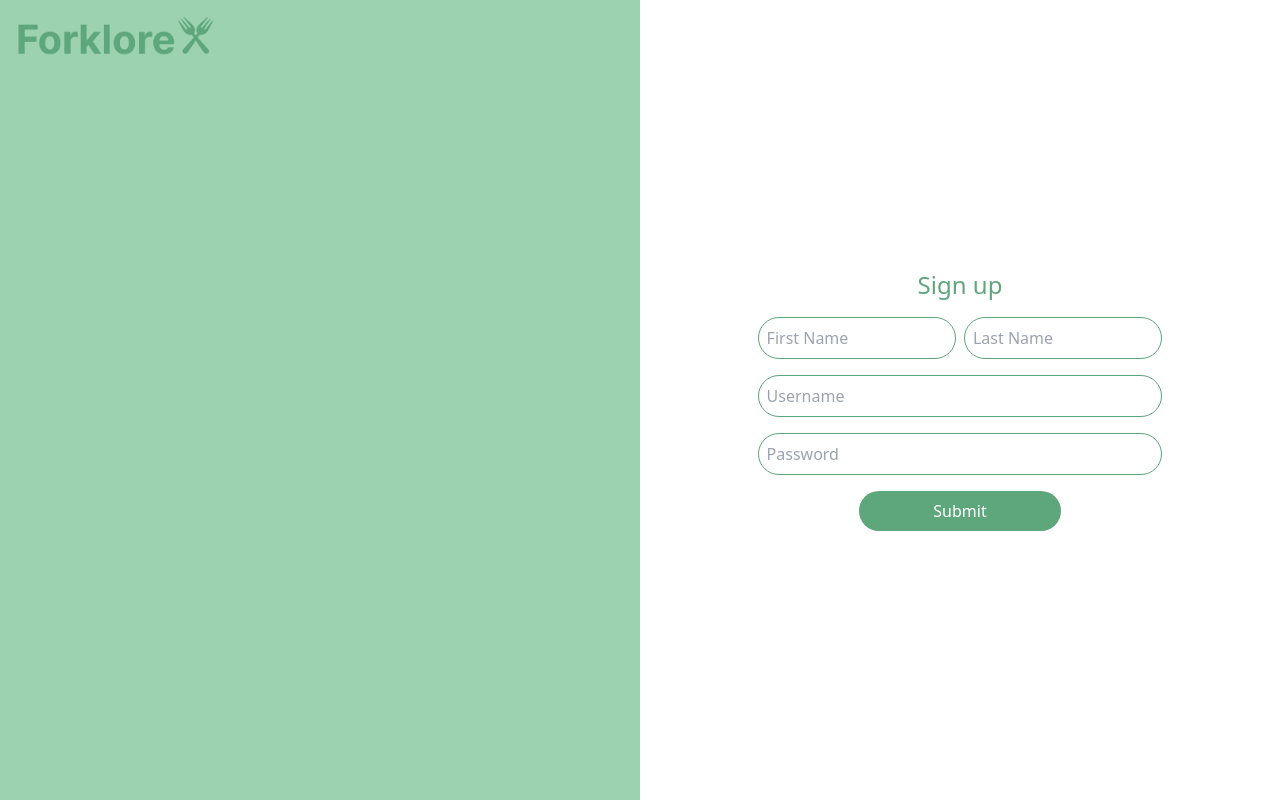
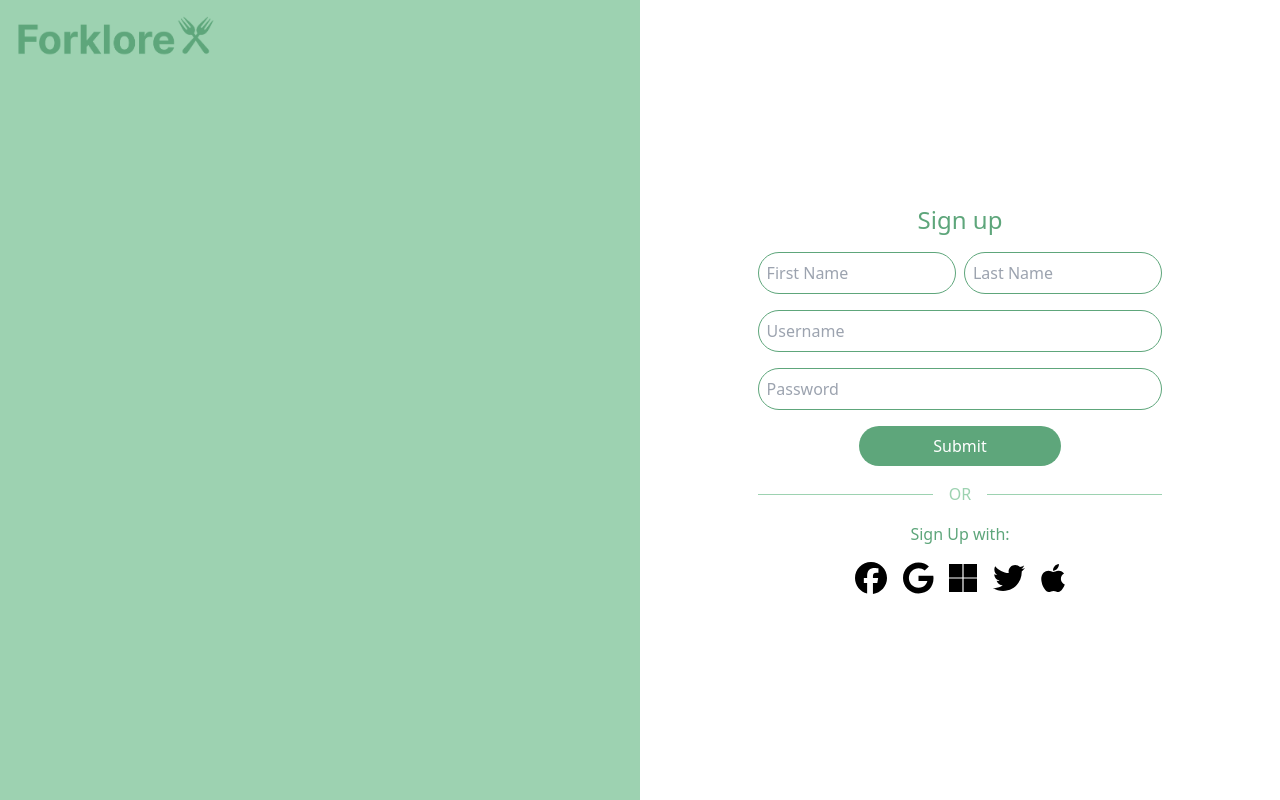
Before and after one commit to Szazlo/forklore-web, a React (Vite) app: page / in a window 1280 px wide. Built offline with nearby package versions, Linux system fonts and the light colour scheme.

Commit message:
more sign up option logos added

```diff
--- a/src/register.tsx
+++ b/src/register.tsx
@@ -1,4 +1,11 @@
 import "./main.css";
+import {FontAwesomeIcon} from '@fortawesome/react-fontawesome'
+import {library} from '@fortawesome/fontawesome-svg-core'
+import {fab} from '@fortawesome/free-brands-svg-icons'
+// import { selectUser } from "./store";
+
+library.add(fab)
+
 
 
 function SignUpForm() {
@@ -13,11 +20,13 @@ function SignUpForm() {
             <div className="w-full lg:w-1/2 bg-white flex items-center justify-center">
                 <div className="flex items-center justify-center h-screen">
                     <form className="flex flex-col w-4/5 max-w-lg mx-auto items-center">
-                            <h2 className="mb-4 text-2xl text-primary">Sign up</h2>
-                            <div className="flex flex-row items-stretch justify-center w-full">
-                                <input className="mb-4 mr-1 w-full p-2 border border-primary rounded-full" type="text" placeholder="First Name" required/>
-                                <input className="mb-4 ml-1 w-full p-2 border border-primary rounded-full" type="text" placeholder="Last Name" required/>
-                            </div>
+                        <h2 className="mb-4 text-2xl text-primary">Sign up</h2>
+                        <div className="flex flex-row items-stretch justify-center w-full">
+                            <input className="mb-4 mr-1 w-full p-2 border border-primary rounded-full" type="text"
+                                   placeholder="First Name" required/>
+                            <input className="mb-4 ml-1 w-full p-2 border border-primary rounded-full" type="text"
+                                   placeholder="Last Name" required/>
+                        </div>
                         <input className="mb-4 w-full p-2 border border-primary rounded-full" type="text"
                                placeholder="Username" required/>
                         <input className="mb-4 w-full p-2 border border-primary rounded-full" type="password"
@@ -25,10 +34,34 @@ function SignUpForm() {
                         <button className="w-1/2 p-2 bg-primary text-white rounded-full hover:bg-accent"
                                 type="submit">Submit
                         </button>
+                        <div className="flex items-center w-full mt-4">
+                            <hr className="flex-grow border-t border-secondary"/>
+                            <p className="mx-4 text-secondary">OR</p>
+                            <hr className="flex-grow border-t border-secondary"/>
+                        </div>
+                        <p className="mt-4 text-primary">Sign Up with:</p>
+                        <div className="flex w-full justify-center mt-4">
+                            <button className="mx-2 login-icon">
+                                <FontAwesomeIcon icon={['fab', 'facebook']} size="2x"/>
+                            </button>
+                            <button className="mx-2 login-icon">
+                                <FontAwesomeIcon icon={['fab', 'google']} size="2x"/>
+                            </button>
+                            <button className="mx-2 login-icon">
+                                <FontAwesomeIcon icon={['fab', 'microsoft']} size="2x"/>
+                            </button>
+                            <button className="mx-2 login-icon">
+                                <FontAwesomeIcon icon={['fab', 'twitter']} size="2x"/>
+                            </button>
+                            <a href="#" className="mx-2 login-icon">
+                                <FontAwesomeIcon icon={['fab', 'apple']} size="2x"/>
+                            </a>
+                        </div>
                     </form>
                 </div>
             </div>
         </div>
     );
 }
+
 export default SignUpForm;
```
Also changed, not shown: package.json (+6 -1 lines), firebase.json, 1 other file (tests, documents, lock files or other folders).
